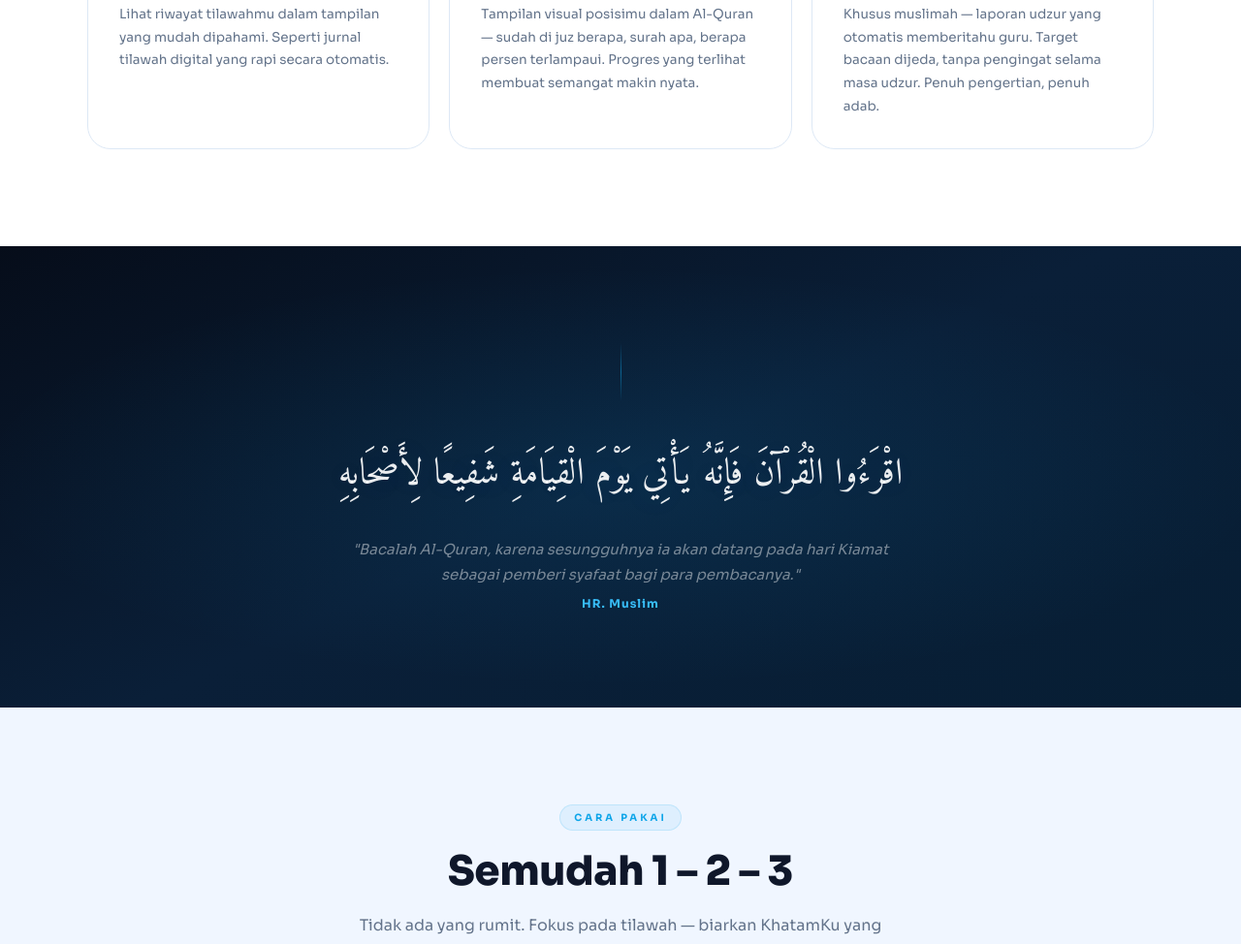
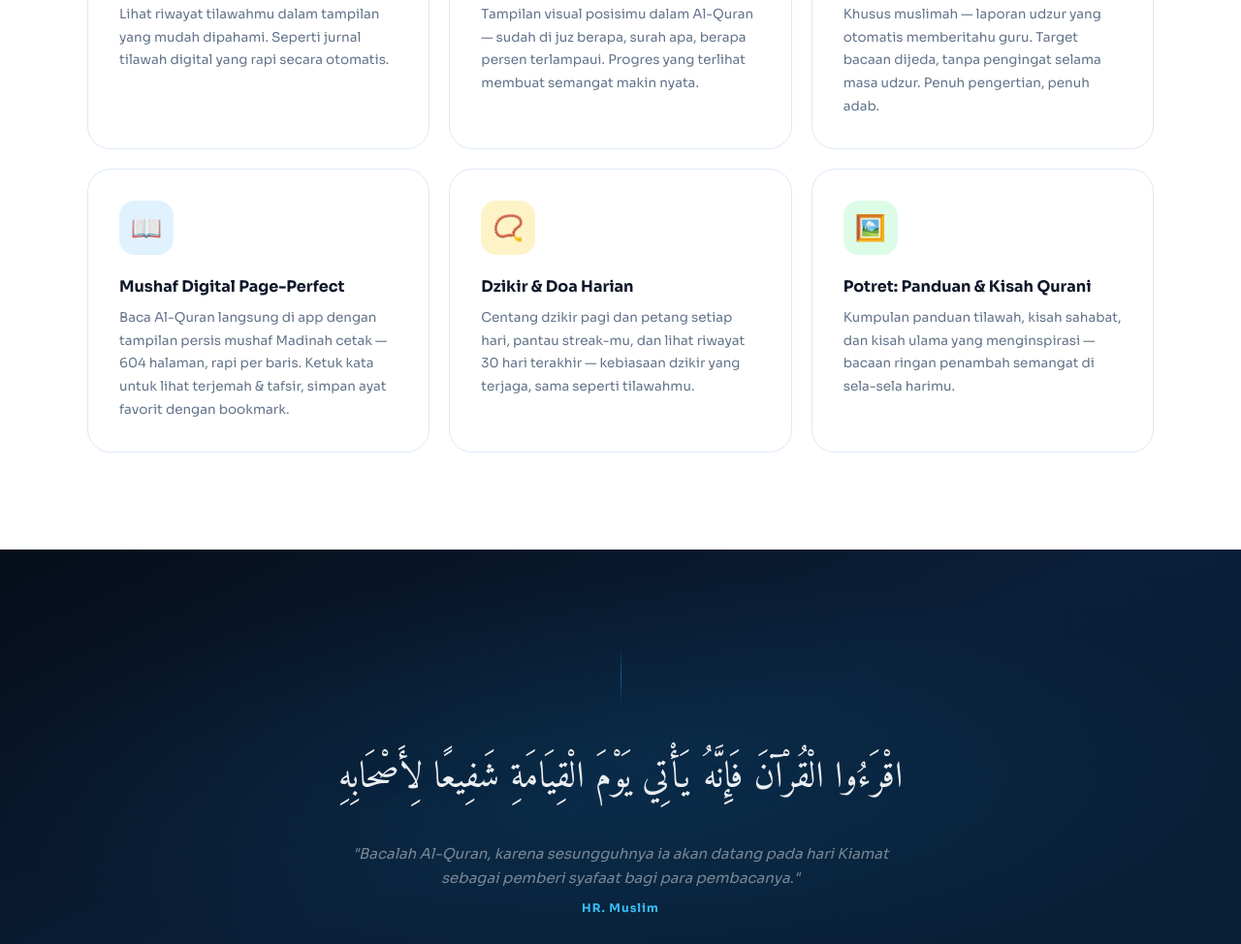
Before and after one commit to rattililquran/Tentang-KhatamKu, a plain HTML site: page index.html in a window 1280 px wide. Shown: the part 2893-3867 px from the top of the page at 97% size. Drawn offline with Linux system fonts and the light colour scheme.

Commit message:
Tambah 3 fitur baru yang belum tercantum ke grid Fitur Unggulan
- Mushaf Digital Page-Perfect (baca di app + bookmark ayat + terjemah/tafsir)
- Dzikir & Doa Harian (checklist pagi/petang + streak + riwayat 30 hari)
- Potret: Panduan & Kisah Qurani (artikel panduan, kisah sahabat/ulama)

Fitur-fitur ini sudah live di app tapi belum ada di halaman panduan ini.

```diff
--- a/index.html
+++ b/index.html
@@ -1224,6 +1224,24 @@
         <h3 class="feature-title">Fitur Udzur Syar'i</h3>
         <p class="feature-desc">Khusus muslimah — laporan udzur yang otomatis memberitahu guru. Target bacaan dijeda, tanpa pengingat selama masa udzur. Penuh pengertian, penuh adab.</p>
       </div>
+
+      <div class="feature-card fc-sky reveal">
+        <div class="feature-icon fi-sky">📖</div>
+        <h3 class="feature-title">Mushaf Digital Page-Perfect</h3>
+        <p class="feature-desc">Baca Al-Quran langsung di app dengan tampilan persis mushaf Madinah cetak — 604 halaman, rapi per baris. Ketuk kata untuk lihat terjemah & tafsir, simpan ayat favorit dengan bookmark.</p>
+      </div>
+
+      <div class="feature-card fc-gold reveal">
+        <div class="feature-icon fi-gold">📿</div>
+        <h3 class="feature-title">Dzikir & Doa Harian</h3>
+        <p class="feature-desc">Centang dzikir pagi dan petang setiap hari, pantau streak-mu, dan lihat riwayat 30 hari terakhir — kebiasaan dzikir yang terjaga, sama seperti tilawahmu.</p>
+      </div>
+
+      <div class="feature-card fc-emerald reveal">
+        <div class="feature-icon fi-emerald">🖼️</div>
+        <h3 class="feature-title">Potret: Panduan & Kisah Qurani</h3>
+        <p class="feature-desc">Kumpulan panduan tilawah, kisah sahabat, dan kisah ulama yang menginspirasi — bacaan ringan penambah semangat di sela-sela harimu.</p>
+      </div>
     </div>
   </div>
 </section>
```
